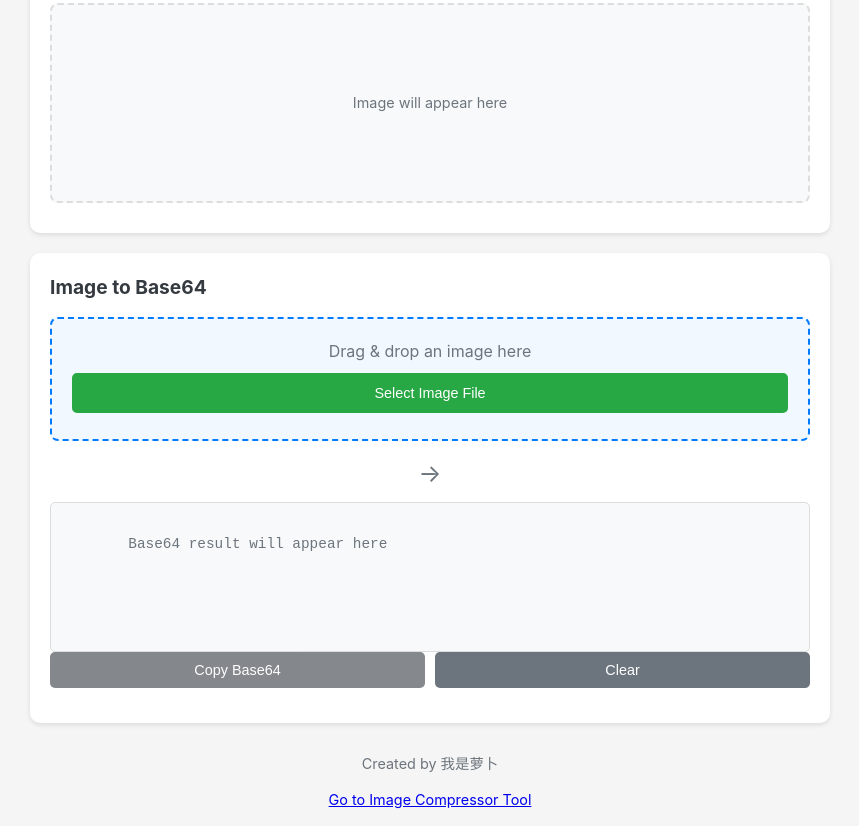
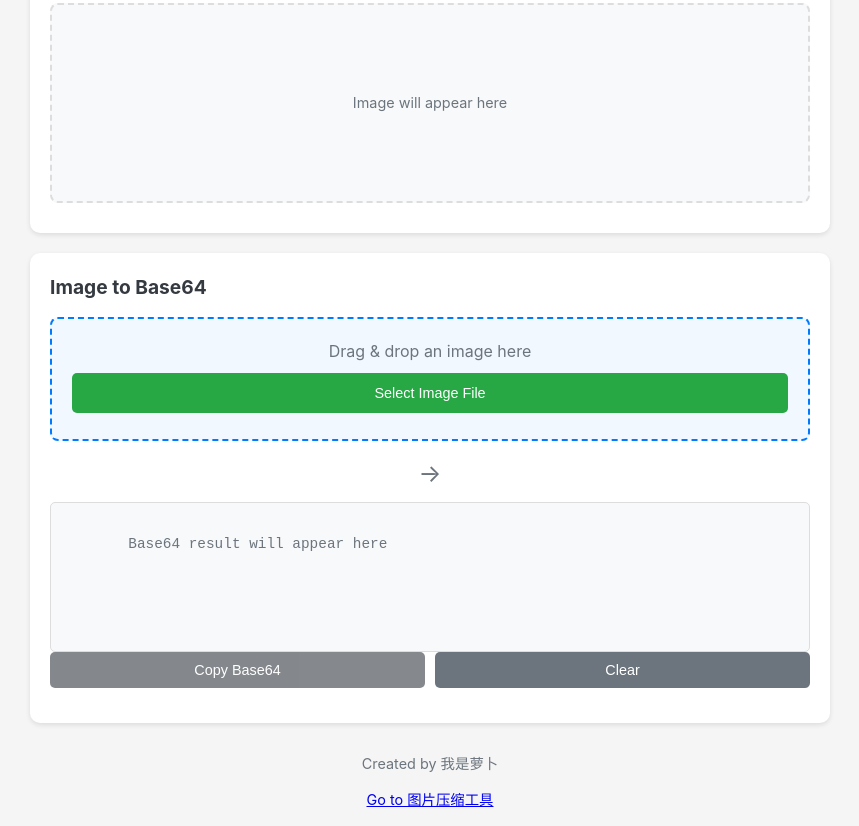
Before and after one commit to qiyueyouni/woshiluobo_tool, a plain HTML site: page index.html in a window 1280 px wide. Shown: the part 325-1151 px from the top of the page, without its empty margins (210-1069 px from the left). Drawn offline with Linux system fonts and the light colour scheme.

Commit message:
更新 index.html

```diff
--- a/index.html
+++ b/index.html
@@ -302,7 +302,7 @@
     <!-- 作者信息 -->
     <div class="author-credit">
       <p>Created by 我是萝卜</p>
-      <a href="./imagesCompress.html" class="tool-link">Go to Image Compressor Tool</a>
+      <a href="./imagesCompress.html" class="tool-link">Go to 图片压缩工具 </a>
     </div>
   </div>
 
```
